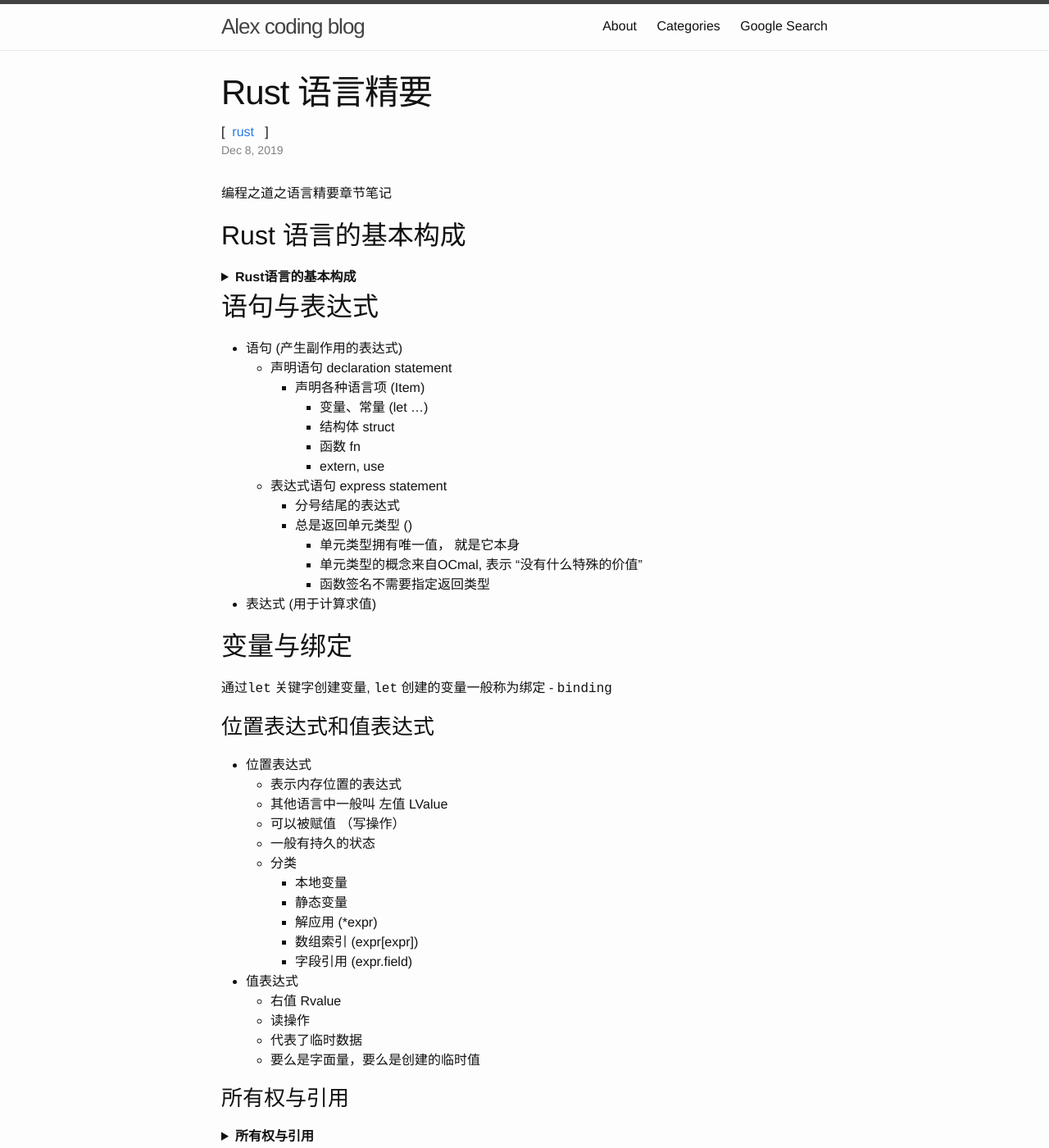
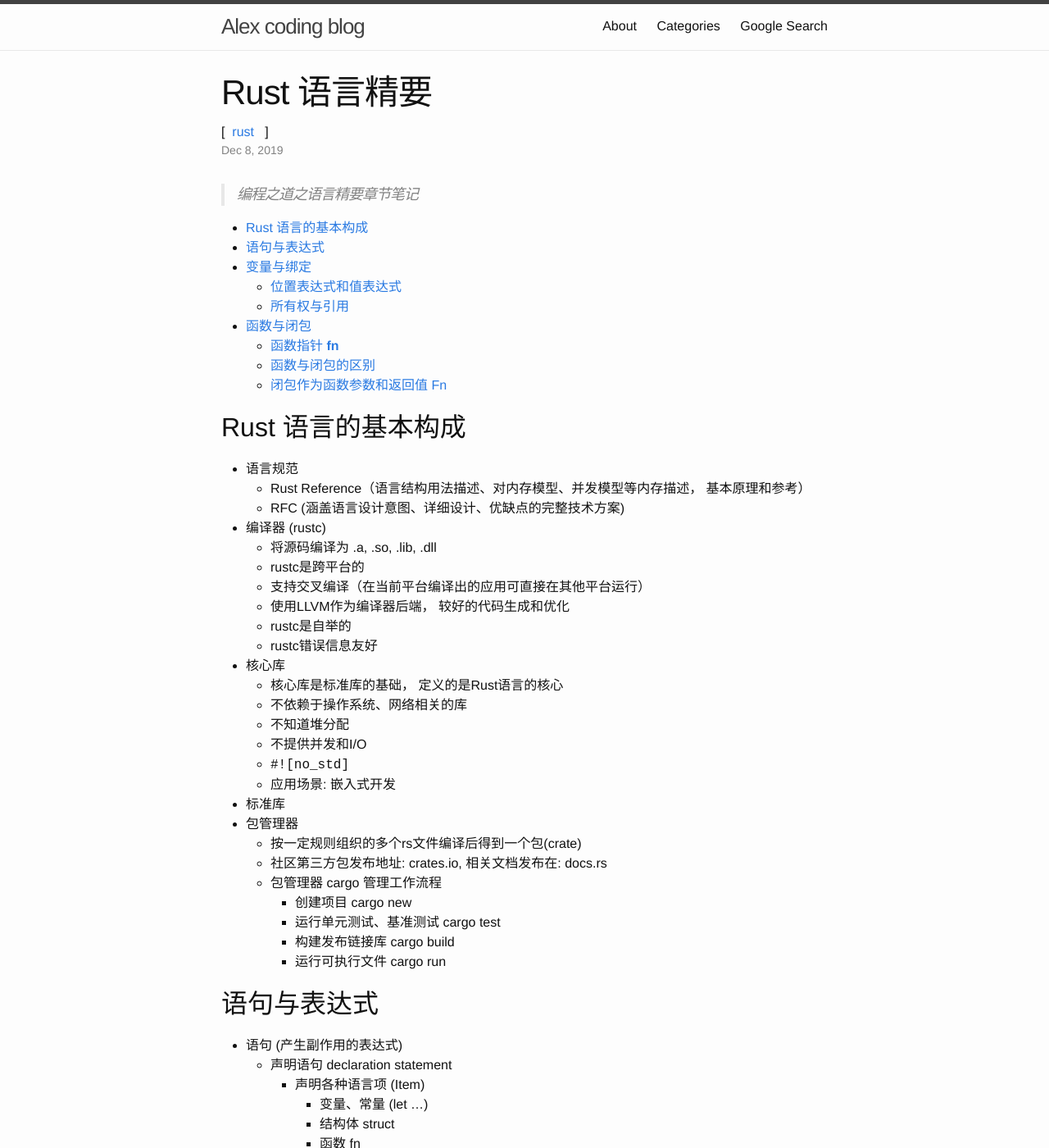
Before and after one commit to BadUncleX/blog, a Jekyll site: the page built from _posts/2019-12-09-Rust-essencial.md, in a window 1280 px wide and 1400 px high. Shown: the whole window at 82% size. Built offline with Jekyll 4.4.1, drawn with Linux system fonts in a browser that asks for light colours; comment, search, counter and statistics services are not loaded; some of the changed lines change nothing that is shown.

Commit message:
Rust语言精要笔记

```diff
--- a/_posts/2019-12-09-Rust-essencial.md
+++ b/_posts/2019-12-09-Rust-essencial.md
@@ -7,12 +7,14 @@
 typora-copy-images-to: ../assets/images/2019-12
 typora-root-url: ../../blog_alexcode
 ---
-编程之道之语言精要章节笔记
+> 编程之道之语言精要章节笔记
+
+
+* TOC
+{:toc}
 
 
 ## Rust 语言的基本构成
-
-<details><summary markdown='span'><strong>Rust语言的基本构成</strong></summary>
 
 - 语言规范
   - Rust Reference（语言结构用法描述、对内存模型、并发模型等内存描述， 基本原理和参考）
@@ -42,8 +44,6 @@
     - 运行可执行文件 cargo run
 
 
-
-</details>
 
 
 
```
